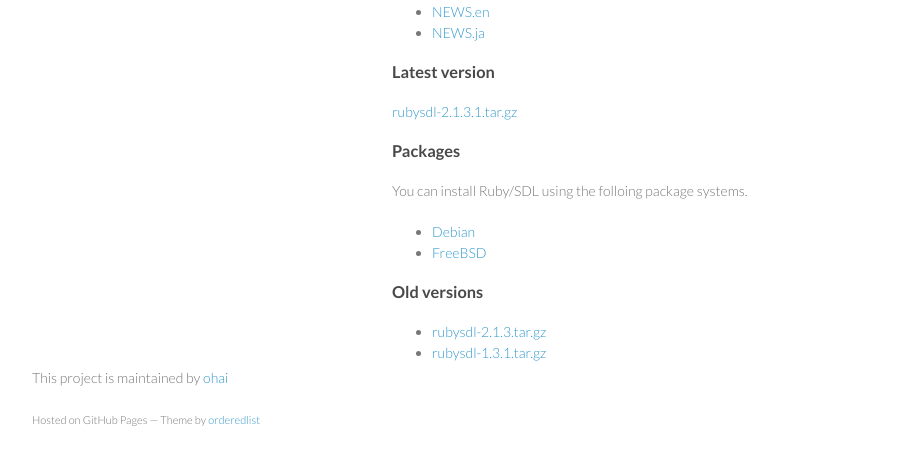
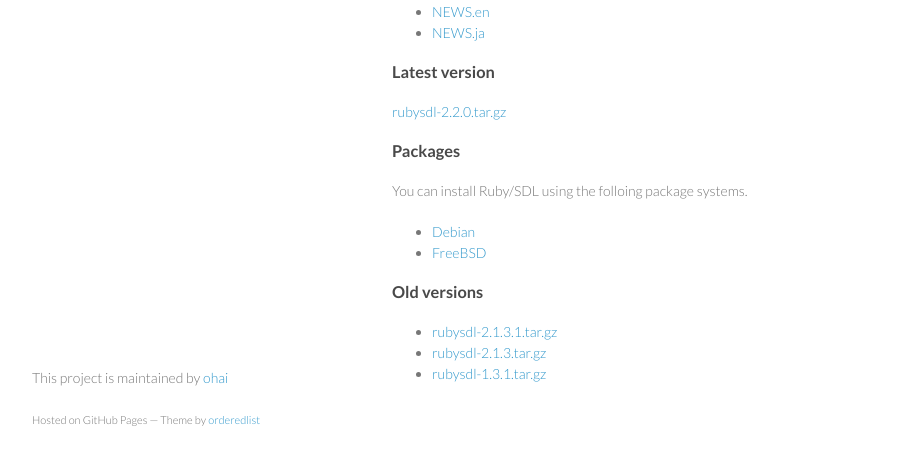
Before and after one commit to ohai/rubysdl, a Jekyll site: the page built from download.md, in a window 1280 px wide. Shown: the part 401-866 px from the top of the page, without its empty margins (178-1101 px from the left). Built offline with Jekyll 4.4.1, drawn with Linux system fonts in a browser that asks for light colours.

Commit message:
Update rubysdl's version to 2.2.0

```diff
--- a/download.md
+++ b/download.md
@@ -22,7 +22,7 @@
 - [NEWS.ja](https://raw2.github.com/ohai/rubysdl/master/NEWS.ja)
 
 ### Latest version
-[rubysdl-2.1.3.1.tar.gz](archives/rubysdl-2.1.3.1.tar.gz)
+[rubysdl-2.2.0.tar.gz](archives/rubysdl-2.2.0.tar.gz)
 
 ### Packages
 You can install Ruby/SDL using the folloing package systems.
@@ -32,5 +32,6 @@
 
 ### Old versions
 
+- [rubysdl-2.1.3.1.tar.gz](archives/rubysdl-2.1.3.1.tar.gz)
 - [rubysdl-2.1.3.tar.gz](archives/rubysdl-2.1.3.tar.gz)
 - [rubysdl-1.3.1.tar.gz](archives/rubysdl-1.3.1.tar.gz)
```
Also changed, not shown: 1 other file.
